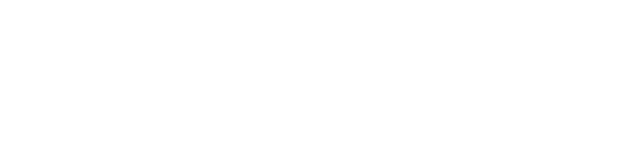
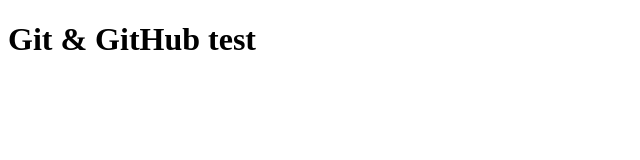
Before and after one commit to FixelMiks/test-git, a plain HTML site: page index.html in a window 1280 px wide. Shown: the whole page, without its empty margins (0-640 px from the left). Drawn offline with Linux system fonts and the light colour scheme.

Commit message:
add .gitignore

```diff
--- a/index.html
+++ b/index.html
@@ -6,6 +6,7 @@
     <title>Git & GitHub test</title>
 </head>
 <body>
+    <h1>Git & GitHub test</h1>
     <script src="./index.js"></script>
 </body>
 </html>
```
Also changed, not shown: 2 other files.
